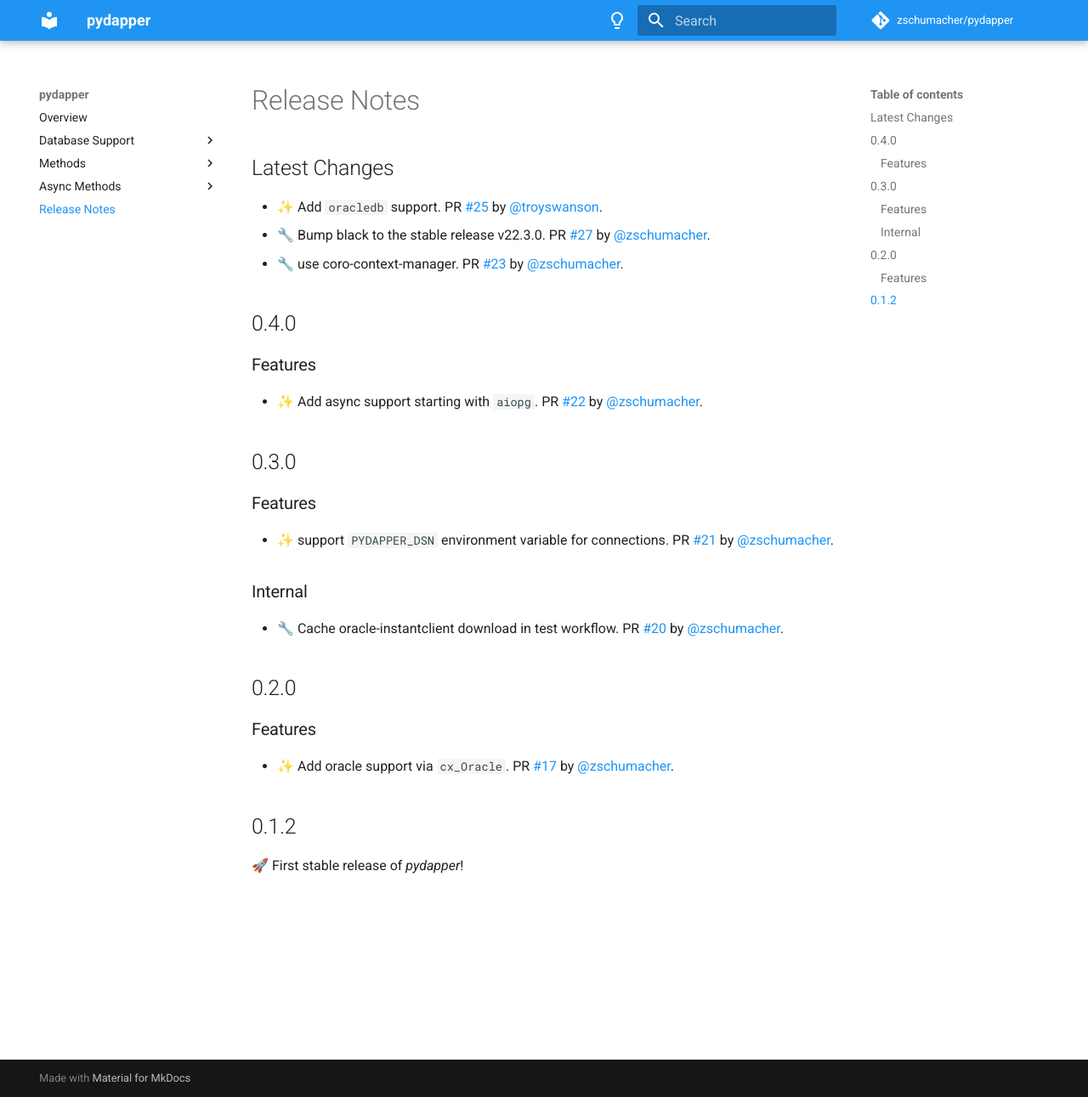
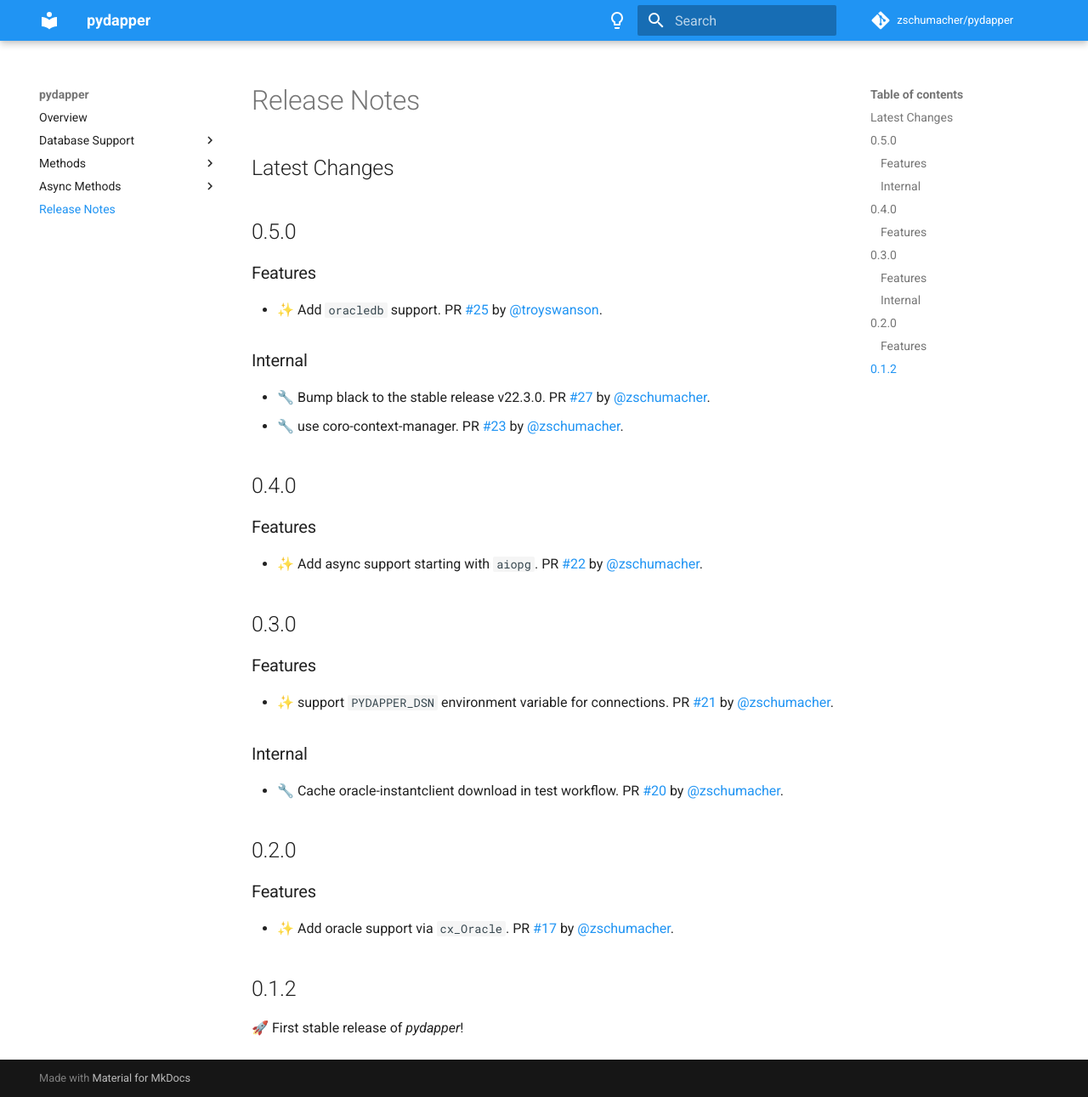
Before and after one commit to zschumacher/pydapper, an MkDocs documentation site: the page built from docs/release_notes.md, in a window 1280 px wide and 1291 px high. Shown: the whole window at 85% size. Built offline with MkDocs 1.6.1 and Material for MkDocs 9.7.7, drawn with Linux system fonts in a browser that asks for light colours; comment, search, counter and statistics services are not loaded.

Commit message:
:sparkles: Release 0.5.0

```diff
--- a/docs/release_notes.md
+++ b/docs/release_notes.md
@@ -1,9 +1,14 @@
 
 ## Latest Changes
 
+## 0.5.0
+### Features
 * ✨ Add `oracledb` support. PR [#25](https://github.com/zschumacher/pydapper/pull/25) by [@troyswanson](https://github.com/troyswanson).
+
+### Internal
 * 🔧 Bump black to the stable release v22.3.0. PR [#27](https://github.com/zschumacher/pydapper/pull/27) by [@zschumacher](https://github.com/zschumacher).
 * 🔧  use coro-context-manager. PR [#23](https://github.com/zschumacher/pydapper/pull/23) by [@zschumacher](https://github.com/zschumacher).
+
 ## 0.4.0
 ### Features
 * ✨ Add async support starting with `aiopg`. PR [#22](https://github.com/zschumacher/pydapper/pull/22) by [@zschumacher](https://github.com/zschumacher).
--- a/pyproject.toml
+++ b/pyproject.toml
@@ -1,6 +1,6 @@
 [tool.poetry]
 name = "pydapper"
-version = "0.4.0"
+version = "0.5.0"
 description = "A pure python lib inspired by the dotnet lib dapper"
 authors = ["Zach Schumacher <zschu15@gmail.com>"]
 license = "MIT"
```
